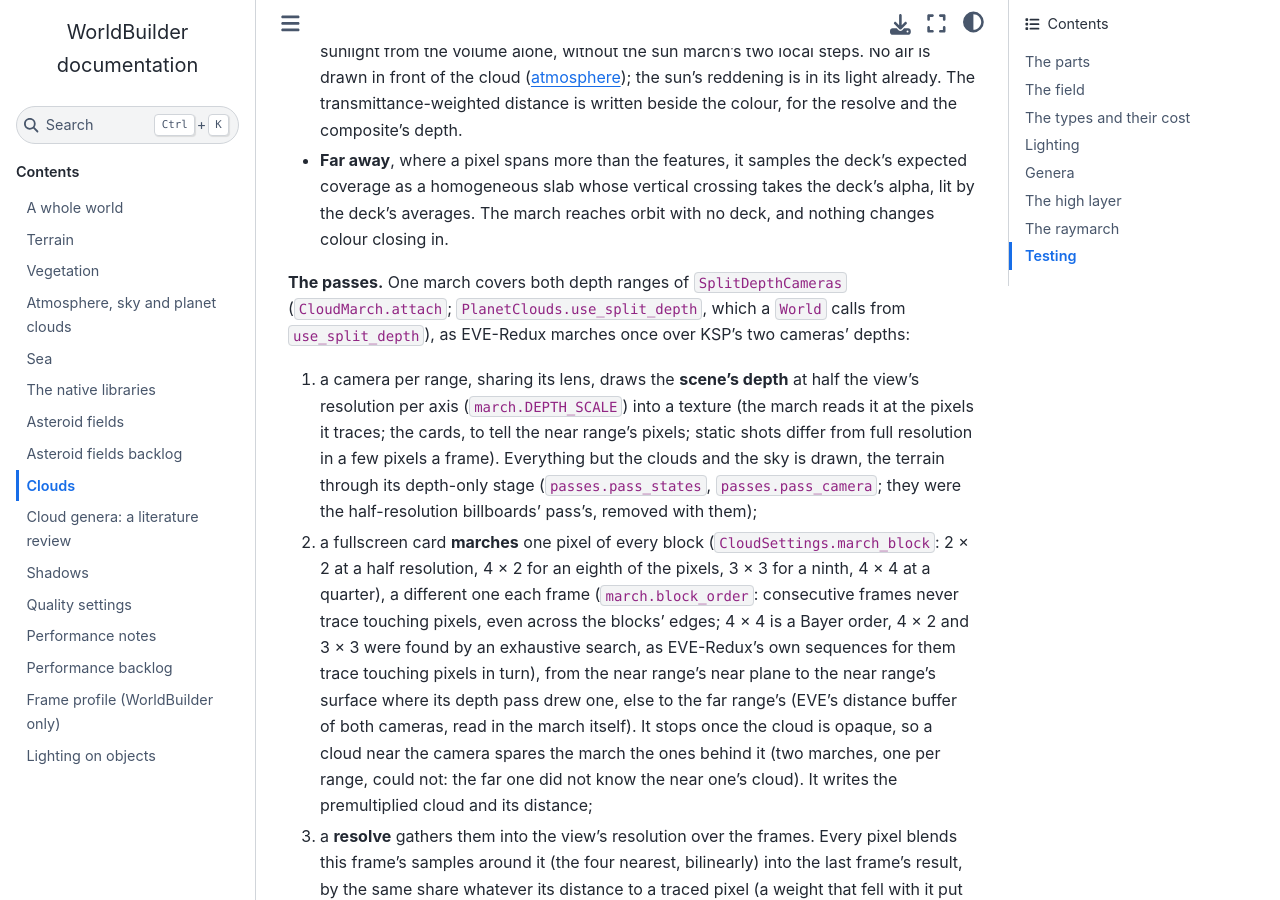
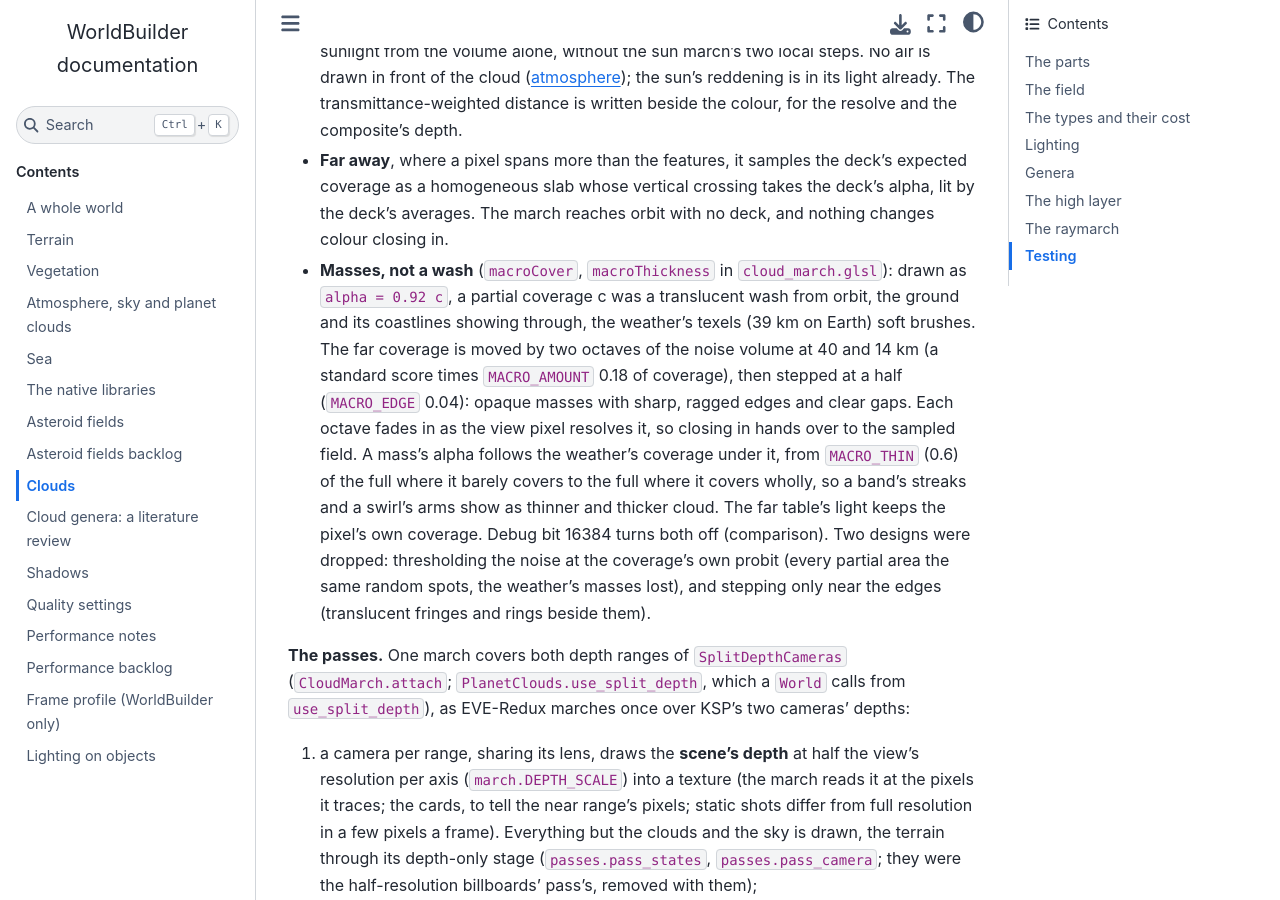
Before and after one commit to JoeDalton/WorldBuilder, a Sphinx documentation site: the page built from docs/source/clouds.md, in a window 1280 px wide and 900 px high, scrolled down 30172 px. Built offline with Sphinx 7.4.7 and the Sphinx Book theme 1.1.4, drawn with Linux system fonts in a browser that asks for light colours; pages that are not in the unit, such as notebooks, are missing from menus.

Commit message:
Crisp orbit view

```diff
--- a/docs/source/clouds.md
+++ b/docs/source/clouds.md
@@ -1320,6 +1320,23 @@ cloud). Here each pixel steps along its own ray:
   deck's expected coverage as a homogeneous slab whose vertical crossing
   takes the deck's alpha, lit by the deck's averages. The march reaches
   orbit with no deck, and nothing changes colour closing in.
+- **Masses, not a wash** (`macroCover`, `macroThickness` in
+  `cloud_march.glsl`): drawn as `alpha = 0.92 c`, a partial coverage c was
+  a translucent wash from orbit, the ground and its coastlines showing
+  through, the weather's texels (39 km on Earth) soft brushes. The far
+  coverage is moved by two octaves of the noise volume at 40 and 14 km
+  (a standard score times `MACRO_AMOUNT` 0.18 of coverage), then stepped at
+  a half (`MACRO_EDGE` 0.04): opaque masses with sharp, ragged edges and
+  clear gaps. Each octave fades in as the view pixel resolves it, so
+  closing in hands over to the sampled field. A mass's alpha follows the
+  weather's coverage under it, from `MACRO_THIN` (0.6) of the full where
+  it barely covers to the full where it covers wholly, so a band's
+  streaks and a swirl's arms show as thinner and thicker cloud. The far
+  table's light keeps the pixel's own coverage. Debug bit 16384 turns both
+  off (comparison). Two designs were dropped: thresholding the noise at the
+  coverage's own probit (every partial area the same random spots, the
+  weather's masses lost), and stepping only near the edges (translucent
+  fringes and rings beside them).
 
 **The passes.** One march covers both depth ranges of `SplitDepthCameras`
 (`CloudMarch.attach`; `PlanetClouds.use_split_depth`, which a `World` calls
```
Also changed, not shown: CHANGELOG.md (+10 -0 lines), docs/source/atmosphere.md (+5 -1 lines), 3 other files.
